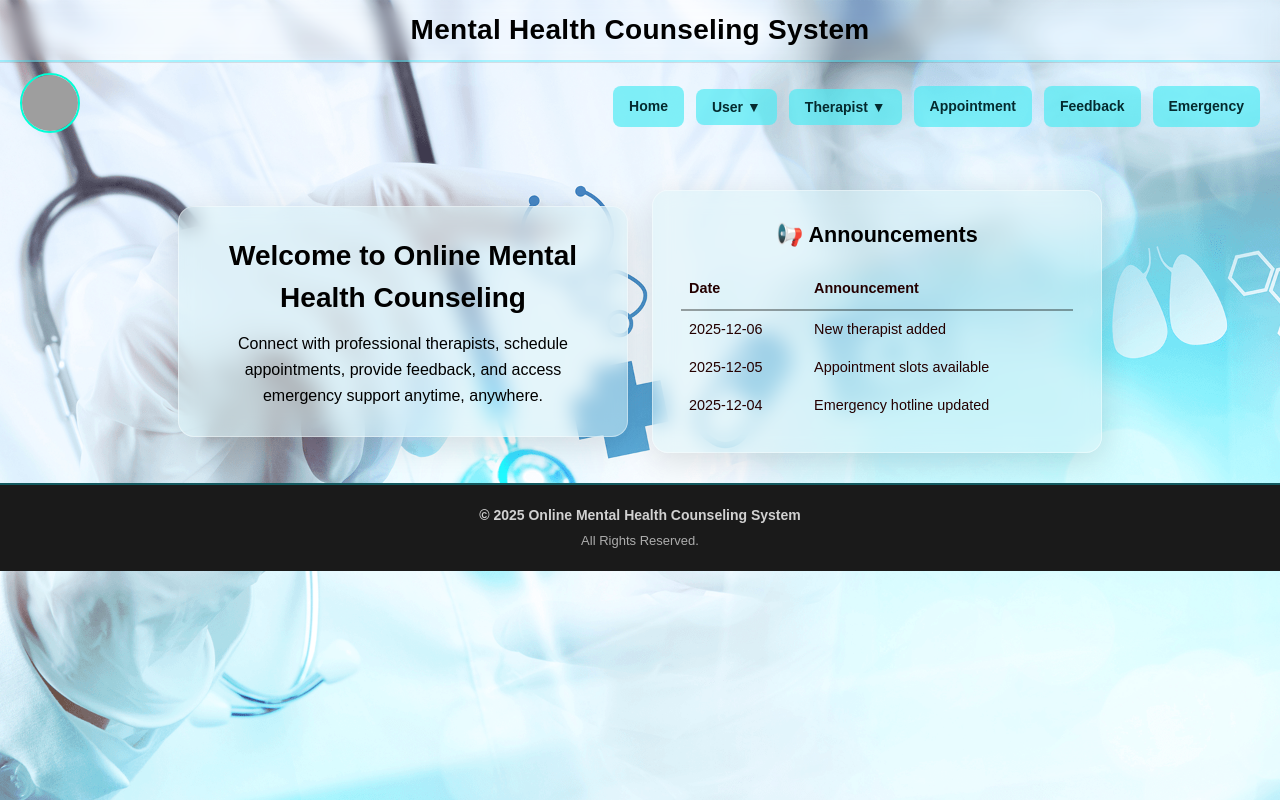
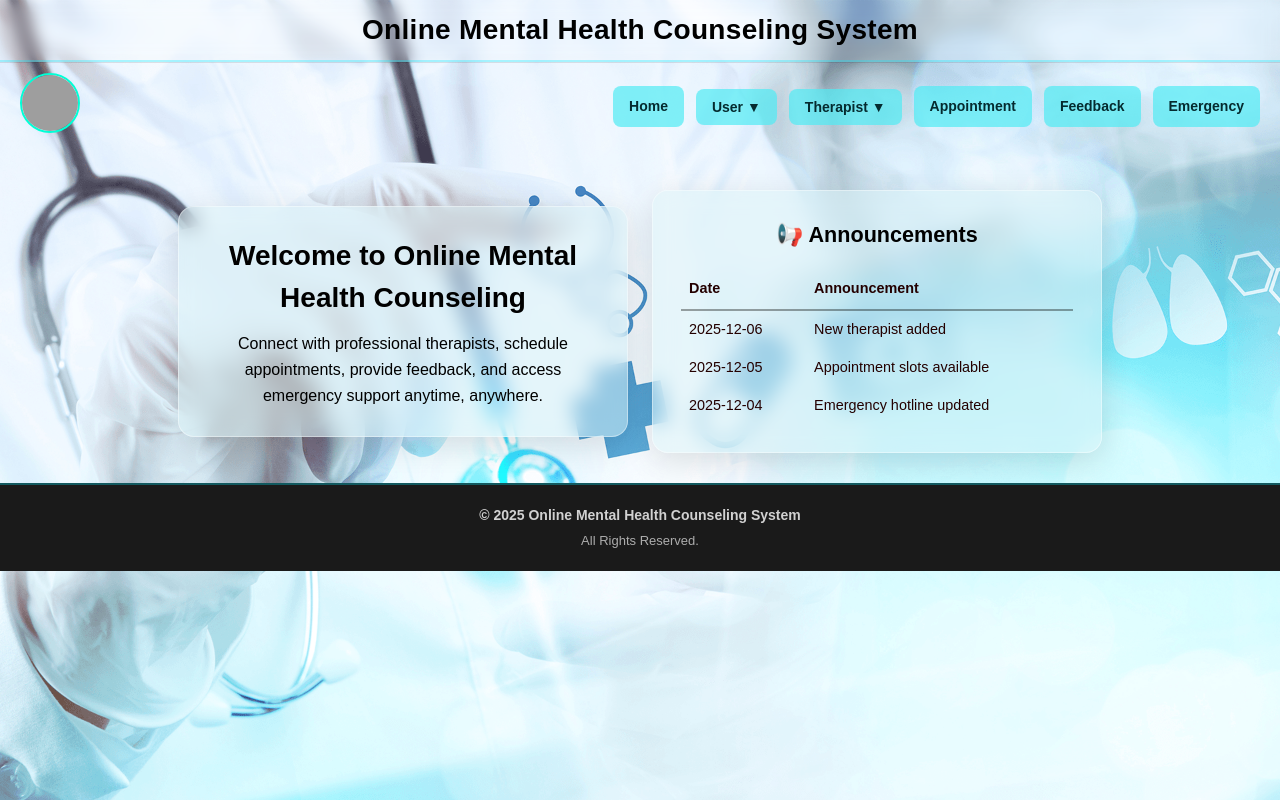
Before and after one commit to Abdullah3772/OnlineMentalHealthSystem, a React (Vite) app: page / in a window 1280 px wide. Built offline with nearby package versions, Linux system fonts and the light colour scheme; grey boxes are pictures that could not be loaded.

Commit message:
gwu-hict-2022-39

```diff
--- a/src/components/Layout/Navbar.jsx
+++ b/src/components/Layout/Navbar.jsx
@@ -51,7 +51,7 @@ export default function Navbar() {
         letterSpacing: "0.3px",
         lineHeight: "1.3",
       }}>
-        Mental Health Counseling System
+        Online Mental Health Counseling System
       </div>
 
       {/* Navigation */}
```
